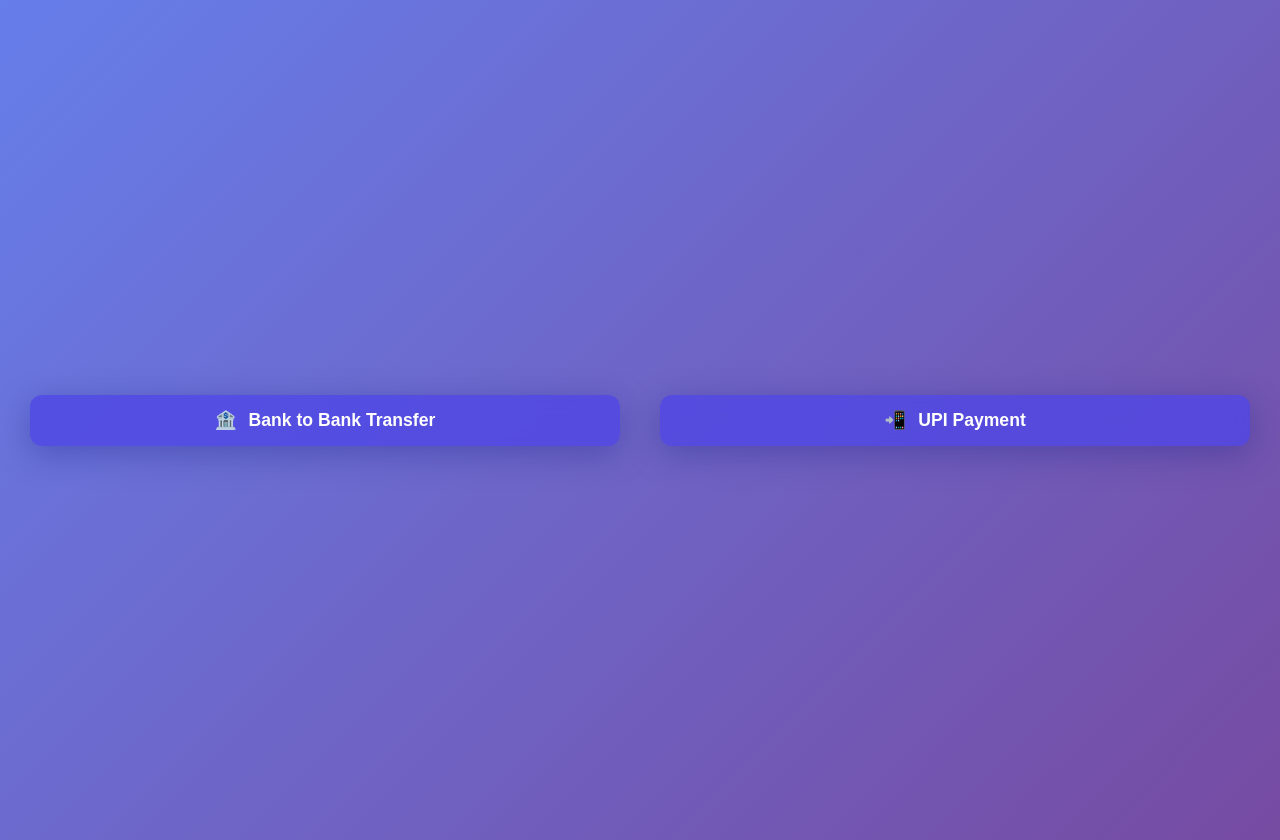
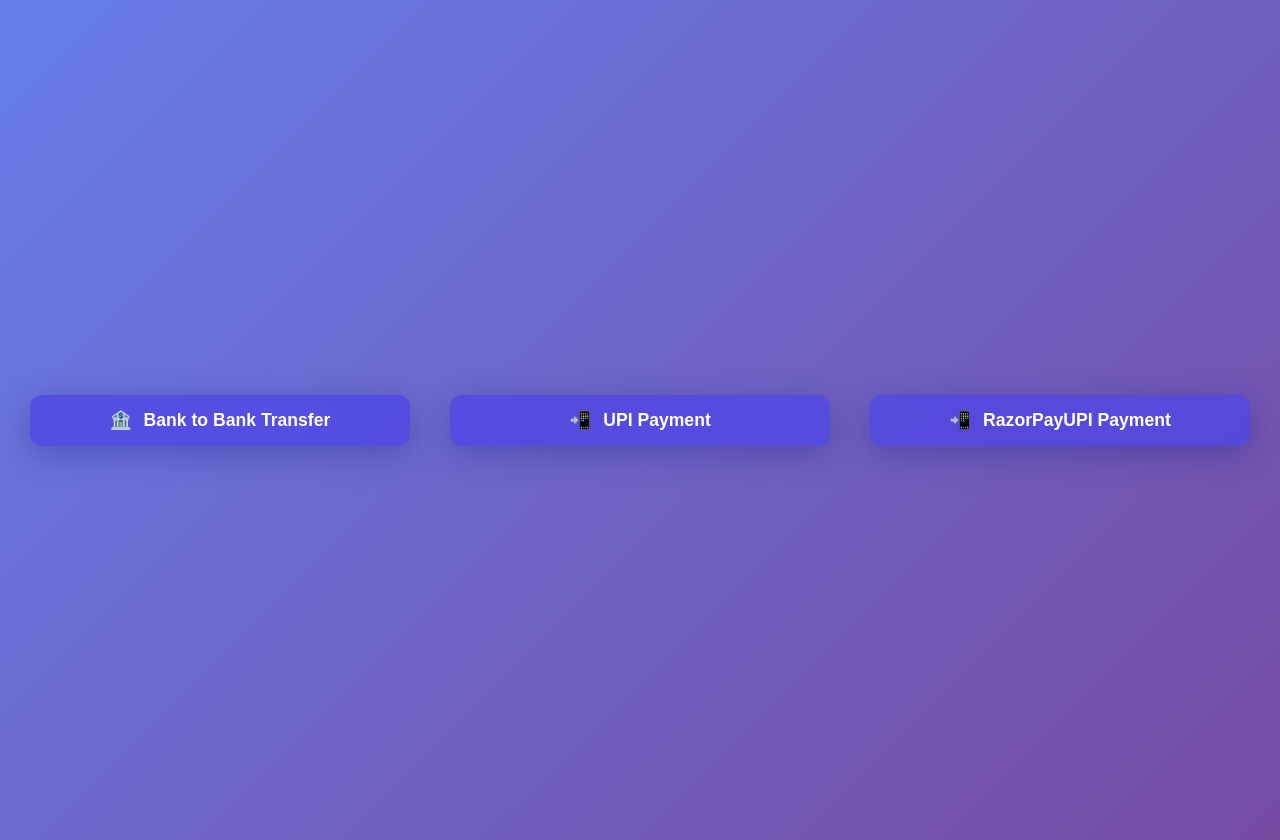
Before and after one commit to vetrivel9597/UpiPayment, a React (Create React App) app: page /DeshBoard in a window 1280 px wide. Built offline with nearby package versions, Linux system fonts and the light colour scheme; sample sign-in values are in the browser's storage.

Commit message:
Feat : sep 18

```diff
--- a/src/App.css
+++ b/src/App.css
@@ -303,12 +303,15 @@
 
 
 /* RazorPay.css */
+body {
+  background: linear-gradient(to right, #4338ca, #7c3aed);
+}
 
 .payment-container {
   max-width: 400px;
   margin: 80px auto;
   padding: 40px;
-    background: #ffffff;
+  background-color: white;
   border-radius: 12px;
   box-shadow: 0 10px 25px rgba(0, 0, 0, 0.1);
   font-family: 'Segoe UI', Tahoma, Geneva, Verdana, sans-serif;
--- a/src/DeshBoard.js
+++ b/src/DeshBoard.js
@@ -61,7 +61,6 @@
         onMouseEnter={() => setHovered('transfer')}
         onMouseLeave={() => setHovered(null)}
       >
-
         <span>🏦</span> Bank to Bank Transfer
       </button>
 
@@ -71,21 +70,19 @@
         style={hovered === 'upi' ? { ...buttonStyle, ...buttonHover } : buttonStyle}
         onMouseEnter={() => setHovered('upi')}
         onMouseLeave={() => setHovered(null)
-
         }
       >
         <span
         >📲</span> UPI Payment
 
-
       </button>
 
 
-      {/* <button
-      onClick={handleRazor}
+      <button
+        onClick={handleRazor}
         style={hovered === 'upi' ? { ...buttonStyle, ...buttonHover } : buttonStyle}
         onMouseEnter={() => setHovered('upi')}
-       onMouseLeave={() => setHovered(null)
+        onMouseLeave={() => setHovered(null)
 
         }
       >
@@ -93,8 +90,7 @@
         >📲</span> RazorPayUPI Payment
 
 
-      </button> */}
-
+      </button>
 
     </div>
   );
```
Also changed, not shown: src/QrcodeGentrate.js (+2 -6 lines). Lines whose indentation alone changed are shown as unchanged.
